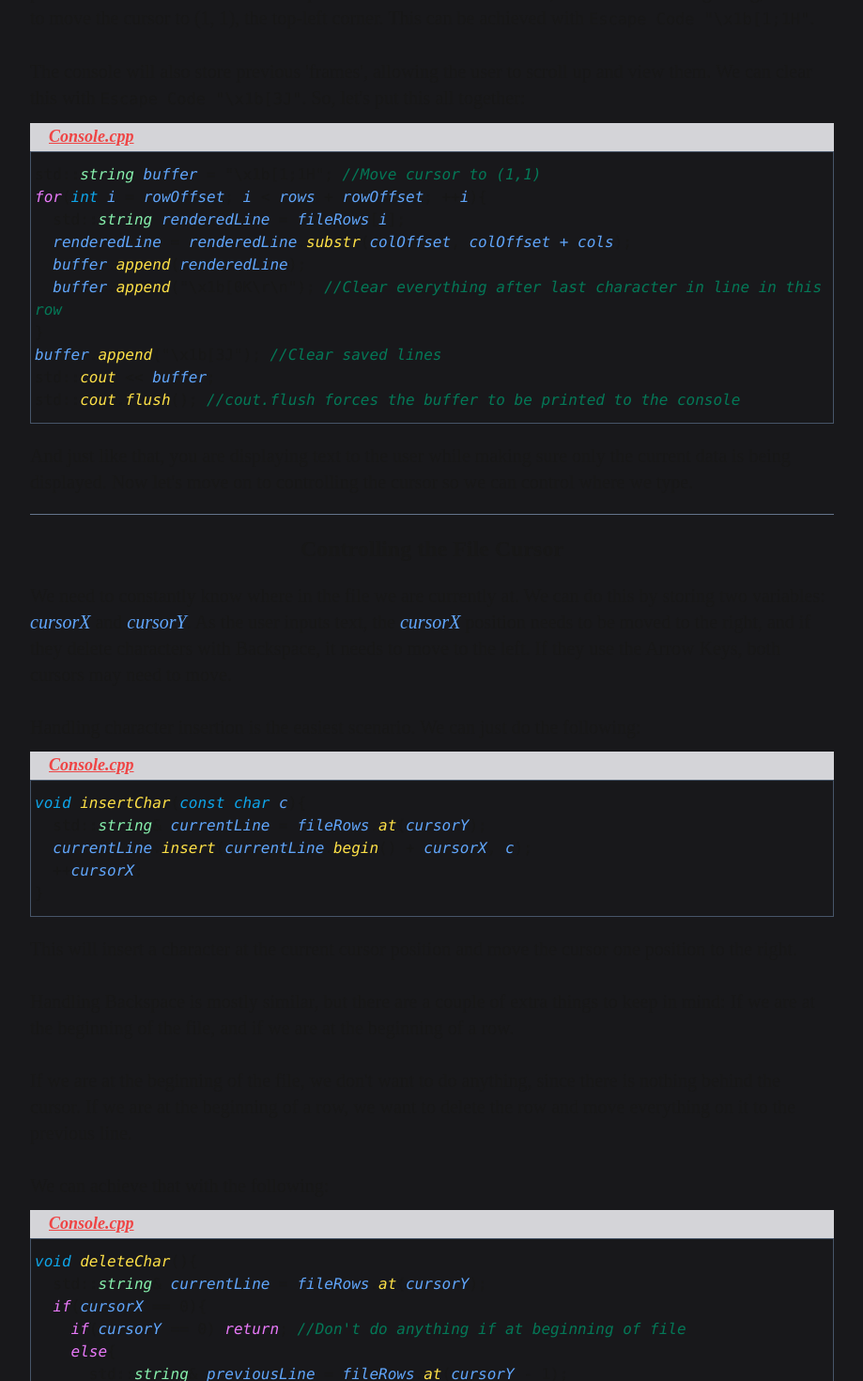
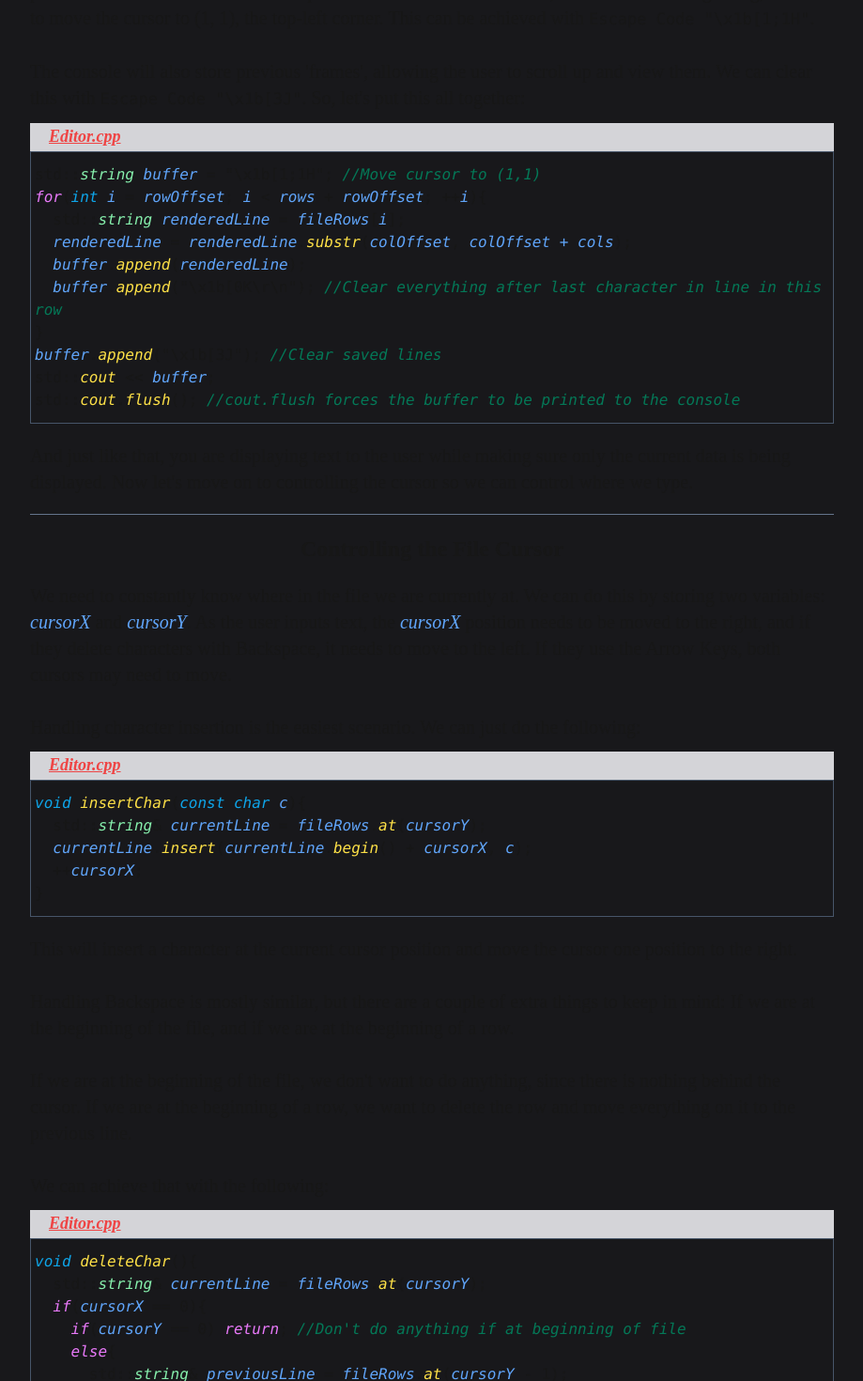
Before and after one commit to nathandavis18/nathandavis18.github.io, a Next.js app: page /Projects/NotVim-Editor in a window 1280 px wide. Shown: the part 5700-7170 px from the top of the page at 94% size, without its empty margins (180-1099 px from the left). Built offline with nearby package versions, Linux system fonts and the light colour scheme.

Commit message:
updates to a couple of links.

```diff
--- a/src/app/Projects/NotVim-Editor/page.js
+++ b/src/app/Projects/NotVim-Editor/page.js
@@ -67,7 +67,7 @@ export default function NotVimEditor(){
                     <br /><br />
                     We can wrap this all into functions to allow us to easily enable/disable raw input mode, like so:
                 </p>
-                <CodeBlock text="Console.cpp" linkToFile="https://github.com/nathandavis18/NotVim-Editor/blob/fb343d3b9e572f8e3705fc9bbeb7fae303b7c1a2/src/Console/Console.cpp#L1070">
+                <CodeBlock text="Console.cpp" linkToFile="https://github.com/nathandavis18/NotVim-Editor/blob/a11628dc1830bdfdcc3d123ecc809cc7437f5ed2/src/Console/Windows/Console.cpp#L85">
                     #include {"<Windows.h>"} <br />
                     <UserVariableType>DWORD</UserVariableType> <VariableName>defaultMode</VariableName>;<CommentText> //DWORD is just a typedef of unsigned long </CommentText> <br />
                     <FunctionText>GetConsoleMode</FunctionText>{'('}<FunctionText><wbr />GetStdHandle</FunctionText>{'('}<MacroType>STD_INPUT_HANDLE</MacroType>{')'}, &<VariableName>defaultMode</VariableName>{')'}; <br /> <br />
@@ -91,7 +91,7 @@ export default function NotVimEditor(){
 
                     We can achieve this pretty simply with the Win32 API, setting it up in a function like:
                 </p>
-                <CodeBlock text="Console.cpp" linkToFile="https://github.com/nathandavis18/NotVim-Editor/blob/fb343d3b9e572f8e3705fc9bbeb7fae303b7c1a2/src/Console/Console.cpp#L1106">
+                <CodeBlock text="Console.cpp" linkToFile="https://github.com/nathandavis18/NotVim-Editor/blob/a11628dc1830bdfdcc3d123ecc809cc7437f5ed2/src/Console/Windows/Console.cpp#L62">
                     <VariableType>int</VariableType> <VariableName>rows</VariableName>, <VariableName>cols</VariableName>; <br />
                     <VariableType>void</VariableType> <FunctionText>getWindowSize</FunctionText>{'()'}{'{'}<br />
                     &emsp;&emsp;<UserVariableType>CONSOLE_SCREEN_BUFFER_INFO</UserVariableType> <VariableName>screenInfo</VariableName>; <br />
@@ -222,7 +222,7 @@ export default function NotVimEditor(){
                     The console will also store previous 'frames', allowing the user to scroll up and view them. We can clear this with <code className="text-[17px]">Escape Code "\x1b{'['}3J"</code>.
                     So, let's put this all together:
                 </p>
-                <CodeBlock text="Console.cpp" linkToFile={"https://github.com/nathandavis18/NotVim-Editor/blob/fb343d3b9e572f8e3705fc9bbeb7fae303b7c1a2/src/Console/Console.cpp#L252"}>
+                <CodeBlock text="Editor.cpp" linkToFile={"https://github.com/nathandavis18/NotVim-Editor/blob/a11628dc1830bdfdcc3d123ecc809cc7437f5ed2/src/Editor/Editor.cpp#L250"}>
                     std::<UserVariableType>string</UserVariableType> <VariableName>buffer</VariableName> = {'"\\x1b[1;1H"'}; <CommentText>//Move cursor to (1,1)</CommentText><br />
                     <ControlKeyword>for</ControlKeyword>{'('}<VariableType>int</VariableType> <VariableName>i</VariableName> = <VariableName>rowOffset</VariableName>
                     ; <VariableName>i</VariableName> {'<'} <VariableName>rows</VariableName> + <VariableName>rowOffset</VariableName>; ++<VariableName>i</VariableName>{'){'}<br />
@@ -248,7 +248,7 @@ export default function NotVimEditor(){
                     <br /><br />
                     Handling character insertion is the easiest scenario. We can just do the following:
                 </p>
-                <CodeBlock text="Console.cpp" linkToFile={"https://github.com/nathandavis18/NotVim-Editor/blob/fb343d3b9e572f8e3705fc9bbeb7fae303b7c1a2/src/Console/Console.cpp#L678"}>
+                <CodeBlock text="Editor.cpp" linkToFile={"https://github.com/nathandavis18/NotVim-Editor/blob/a11628dc1830bdfdcc3d123ecc809cc7437f5ed2/src/Editor/Editor.cpp#L658"}>
                     <VariableType>void</VariableType> <FunctionText>insertChar</FunctionText>{'('}<VariableType>const char</VariableType> <VariableName>c</VariableName>{'){'}<br />
                     &emsp;&emsp;std::<UserVariableType>string</UserVariableType>& <VariableName>currentLine</VariableName> = <VariableName>fileRows</VariableName>.<FunctionText>at</FunctionText>{'('}<VariableName>cursorY</VariableName>{')'};
                     <br />
@@ -267,7 +267,7 @@ export default function NotVimEditor(){
 
                     We can achieve that with the following:
                 </p>
-                <CodeBlock text="Console.cpp" linkToFile={"https://github.com/nathandavis18/NotVim-Editor/blob/fb343d3b9e572f8e3705fc9bbeb7fae303b7c1a2/src/Console/Console.cpp#L566"}>
+                <CodeBlock text="Editor.cpp" linkToFile={"https://github.com/nathandavis18/NotVim-Editor/blob/a11628dc1830bdfdcc3d123ecc809cc7437f5ed2/src/Editor/Editor.cpp#L545"}>
                 <VariableType>void</VariableType> <FunctionText>deleteChar</FunctionText>{'(){'}<br />
                     &emsp;&emsp;std::<UserVariableType>string</UserVariableType>& <VariableName>currentLine</VariableName> = <VariableName>fileRows</VariableName>.<FunctionText>at</FunctionText>{'('}<VariableName>cursorY</VariableName>{')'};
                     <br />
@@ -402,7 +402,7 @@ export default function NotVimEditor(){
                     The last major hurdle is how to handle tab characters without breaking the display. I chose to replace tab characters with spaces, with each tab
                     stop occuring at a multiple of 8 spaces. You can handle it like so:
                 </p>
-                <CodeBlock text="Console.cpp" linkToFile={"https://github.com/nathandavis18/NotVim-Editor/blob/fb343d3b9e572f8e3705fc9bbeb7fae303b7c1a2/src/Console/Console.cpp#L897"}>
+                <CodeBlock text="Editor.cpp" linkToFile={"https://github.com/nathandavis18/NotVim-Editor/blob/a11628dc1830bdfdcc3d123ecc809cc7437f5ed2/src/Editor/Editor.cpp#L843"}>
                     <VariableType>int</VariableType> <VariableName>maxSpacesForTab</VariableName> = 7, <VariableName>tabSpacing</VariableName> = 8; <br />
                     <VariableType>void</VariableType> <FunctionText>replaceTabs</FunctionText>{'('}std::<UserVariableType>string</UserVariableType>& <VariableName>renderedLine</VariableName>{'){'} <br />
                     &emsp;&emsp;<UserVariableType>size_t</UserVariableType> <VariableName>length</VariableName> = <VariableName>renderedLine</VariableName>.<FunctionText>length</FunctionText>{'()'}; <br />
```
